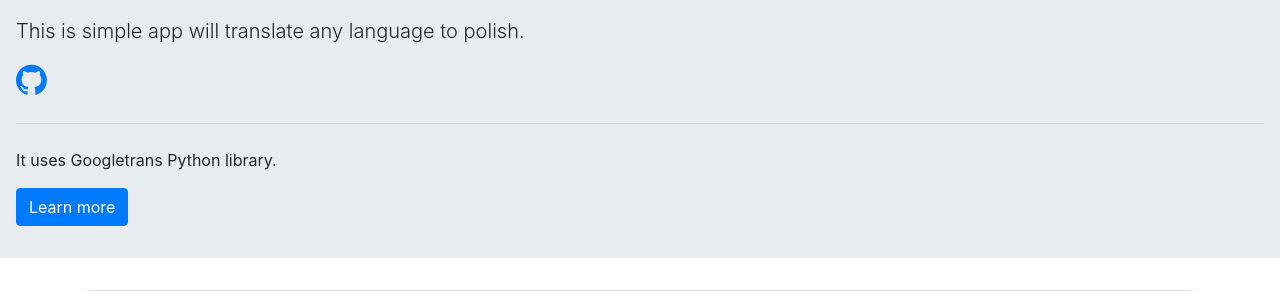
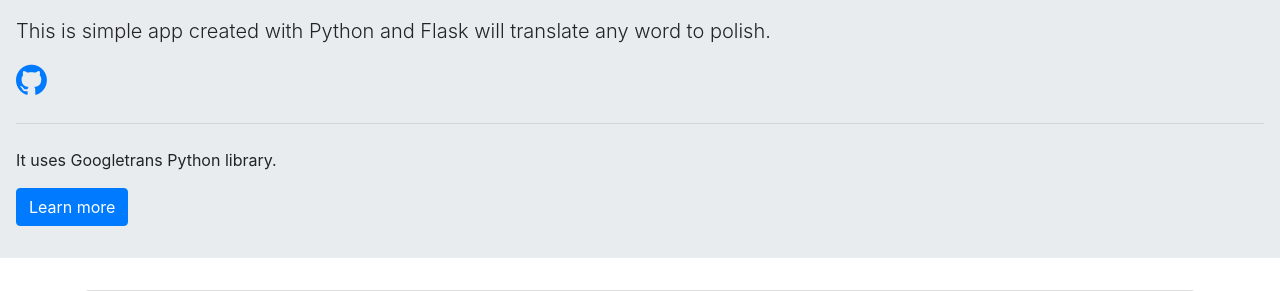
Before and after one commit to tomaszpionka/tp-python, a Flask app: page / in a window 1280 px wide. Shown: the part 56-347 px from the top of the page. Run offline with Flask 2, Linux system fonts and the light colour scheme; some libraries are stand-ins or nearby versions.

Commit message:
update jumbotron

```diff
--- a/templates/home.html
+++ b/templates/home.html
@@ -29,7 +29,8 @@
 
     <div class="jumbotron jumbotron-fluid py-3 px-3">
       <p class="lead">
-        This is simple app will translate any language to polish.
+        This is simple app created with Python and Flask will translate any word
+        to polish.
       </p>
       <a href="https://github.com/tomaszpionka" target="_blank"
         ><i class="fa fa-github" style="font-size: 36px;"></i
```
